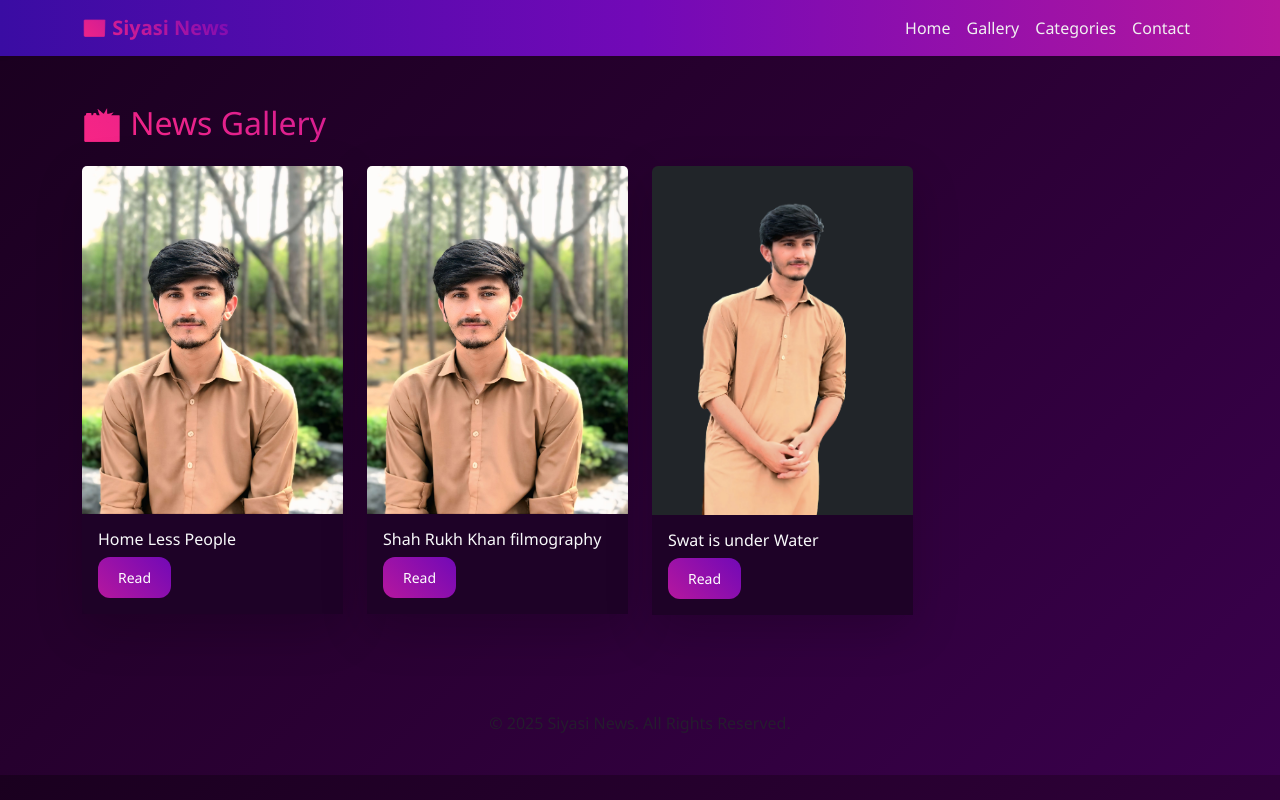
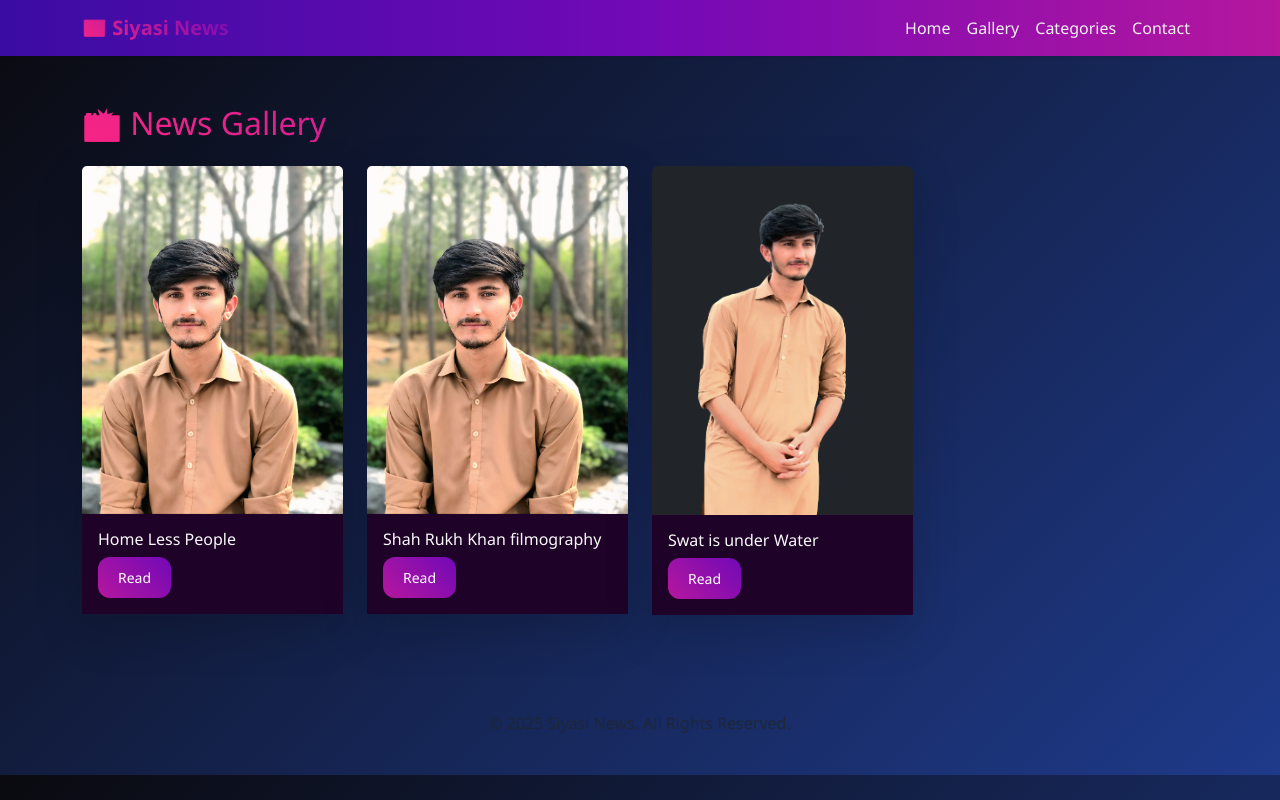
Before and after one commit to BadarsCode/SIYASI_NEWS, a Django app: template News/templates/news/gallery.html in a window 1280 px wide. Run offline with Django 5.2, Linux system fonts and the light colour scheme; the template is opened without the code that fills it: values that come from a table or form of the project are taken from there, others are empty; data comes from the database, SQL or seed files in the repository.

Commit message:
change style

```diff
--- a/News/static/css/style.css
+++ b/News/static/css/style.css
@@ -27,14 +27,14 @@
 
 
 :root{
-  --bg-start:#0b0b12;   /* near-black */
-  --bg-end:#3d1a6f;     /* deep purple */
-  --panel:#141426cc;    /* glassy card */
-  --text:#e9e9ee;
-  --muted:#a7a7bb;
-  --accent:#a66bff;     /* purple accent */
-  --border: #ffffff22;
-  --shadow: 0 10px 30px rgba(0,0,0,.35);
+  --bg-start:#0a0a0f;   /* deep black */
+  --bg-end:#1e3a8a;     /* blue */
+  --panel:#1e293b;      /* slate */
+  --text:#f1f5f9;
+  --muted:#94a3b8;
+  --accent:#06b6d4;     /* cyan accent */
+  --border: #ffffff33;
+  --shadow: 0 10px 30px rgba(0,0,0,.4);
 }
 
 * { box-sizing: border-box; }
@@ -47,7 +47,7 @@ body { font-family: Inter, system-ui, -apple-system, Segoe UI, Roboto, Arial, sa
 }
 
 .glassy-nav{
-  background: linear-gradient(135deg, #00000088, #2b0a4788);
+  background: linear-gradient(135deg, #00000088, #1e3a8a88);
   backdrop-filter: blur(6px);
   border-bottom: 1px solid var(--border);
 }
@@ -64,11 +64,11 @@ body { font-family: Inter, system-ui, -apple-system, Segoe UI, Roboto, Arial, sa
 }
 .panel .list-group-item.active,
 .panel .list-group-item:hover{
-  background: #a66bff22;
+  background: #06b6d422;
 }
 
 a, .link-light { color: var(--accent); }
-a:hover { color: #c5a2ff; }
+a:hover { color: #67e8f9; }
 
 .ad-placeholder{
   height: 90px;
@@ -95,8 +95,8 @@ a:hover { color: #c5a2ff; }
 
 
 body {
-  background: linear-gradient(135deg, #1a001f, #2a0033, #3a004d);
-  color: #f0f0f0;
+  background: linear-gradient(135deg, var(--bg-start), var(--bg-end));
+  color: var(--text);
   font-family: 'Segoe UI', Tahoma, Geneva, Verdana, sans-serif;
 }
 
```
